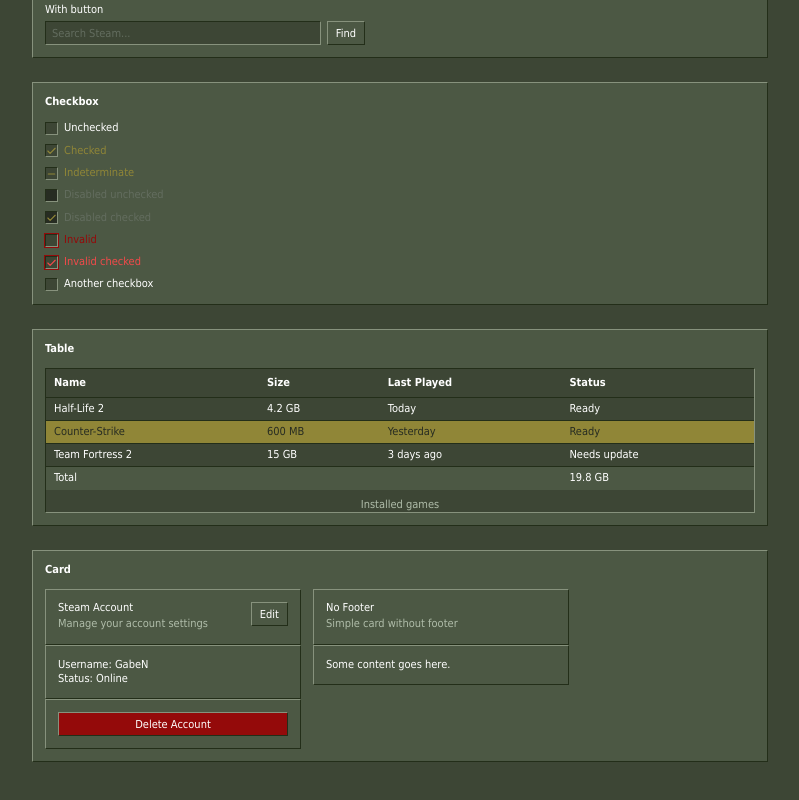
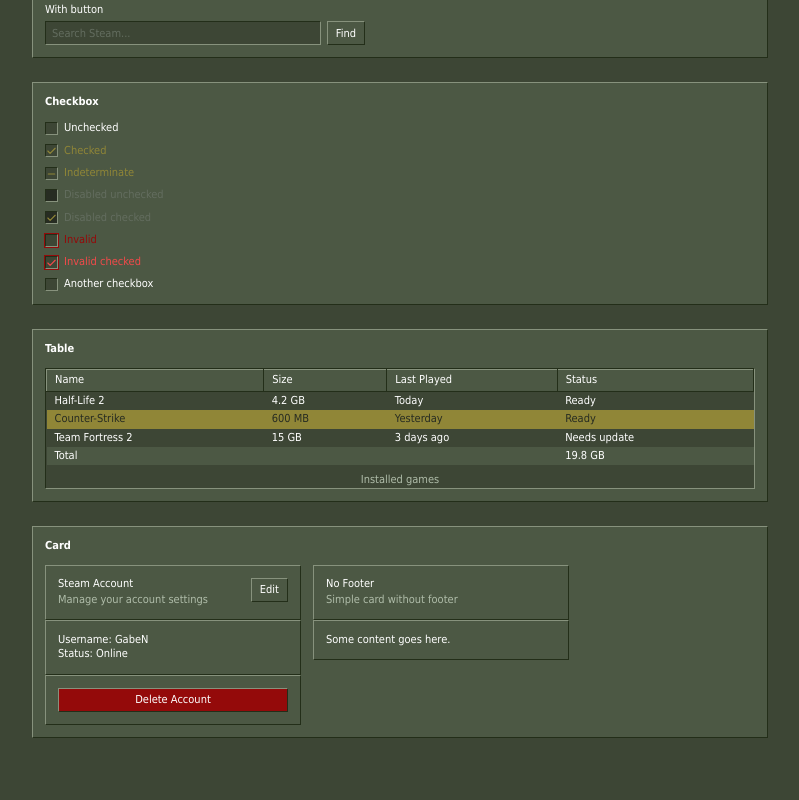
Before and after one commit to OnlyNinjaGear/go2003, a Next.js app: page / in a window 1280 px wide. Shown: the part 630-1430 px from the top of the page, without its empty margins (240-1039 px from the left). Built offline with nearby package versions, Linux system fonts and the light colour scheme.

Commit message:
auto: table.tsx

```diff
--- a/registry/steam2003/ui/table.tsx
+++ b/registry/steam2003/ui/table.tsx
@@ -23,7 +23,7 @@ function TableHeader({ className, ...props }: React.ComponentProps<"thead">) {
   return (
     <thead
       data-slot="table-header"
-      className={cn("[&_tr]:border-b [&_tr]:border-border-dark", className)}
+      className={cn(className)}
       {...props}
     />
   )
@@ -44,7 +44,7 @@ function TableFooter({ className, ...props }: React.ComponentProps<"tfoot">) {
     <tfoot
       data-slot="table-footer"
       className={cn(
-        "border-t border-border-dark bg-panel font-medium [&>tr]:last:border-b-0",
+        "bg-panel font-medium [&>tr]:last:border-b-0",
         className
       )}
       {...props}
@@ -57,7 +57,7 @@ function TableRow({ className, ...props }: React.ComponentProps<"tr">) {
     <tr
       data-slot="table-row"
       className={cn(
-        "border-b border-border-dark hover:bg-panel-hover has-aria-expanded:bg-panel-hover data-[state=selected]:bg-primary data-[state=selected]:text-primary-foreground",
+        "hover:bg-panel-hover has-aria-expanded:bg-panel-hover data-[state=selected]:bg-primary data-[state=selected]:text-primary-foreground",
         className
       )}
       {...props}
@@ -70,7 +70,7 @@ function TableHead({ className, ...props }: React.ComponentProps<"th">) {
     <th
       data-slot="table-head"
       className={cn(
-        "h-7 px-2 text-left align-middle font-bold whitespace-nowrap text-foreground [&:has([role=checkbox])]:pr-0 [&>[role=checkbox]]:translate-y-[2px]",
+        "bevel-out bg-panel h-[22px] px-2 text-left align-middle font-normal whitespace-nowrap text-foreground cursor-default select-none [&:has([role=checkbox])]:pr-0 [&>[role=checkbox]]:translate-y-[2px]",
         className
       )}
       {...props}
@@ -83,7 +83,7 @@ function TableCell({ className, ...props }: React.ComponentProps<"td">) {
     <td
       data-slot="table-cell"
       className={cn(
-        "px-2 py-1 align-middle whitespace-nowrap [&:has([role=checkbox])]:pr-0 [&>[role=checkbox]]:translate-y-[2px]",
+        "px-2 py-0.5 align-middle whitespace-nowrap [&:has([role=checkbox])]:pr-0 [&>[role=checkbox]]:translate-y-[2px]",
         className
       )}
       {...props}
```
